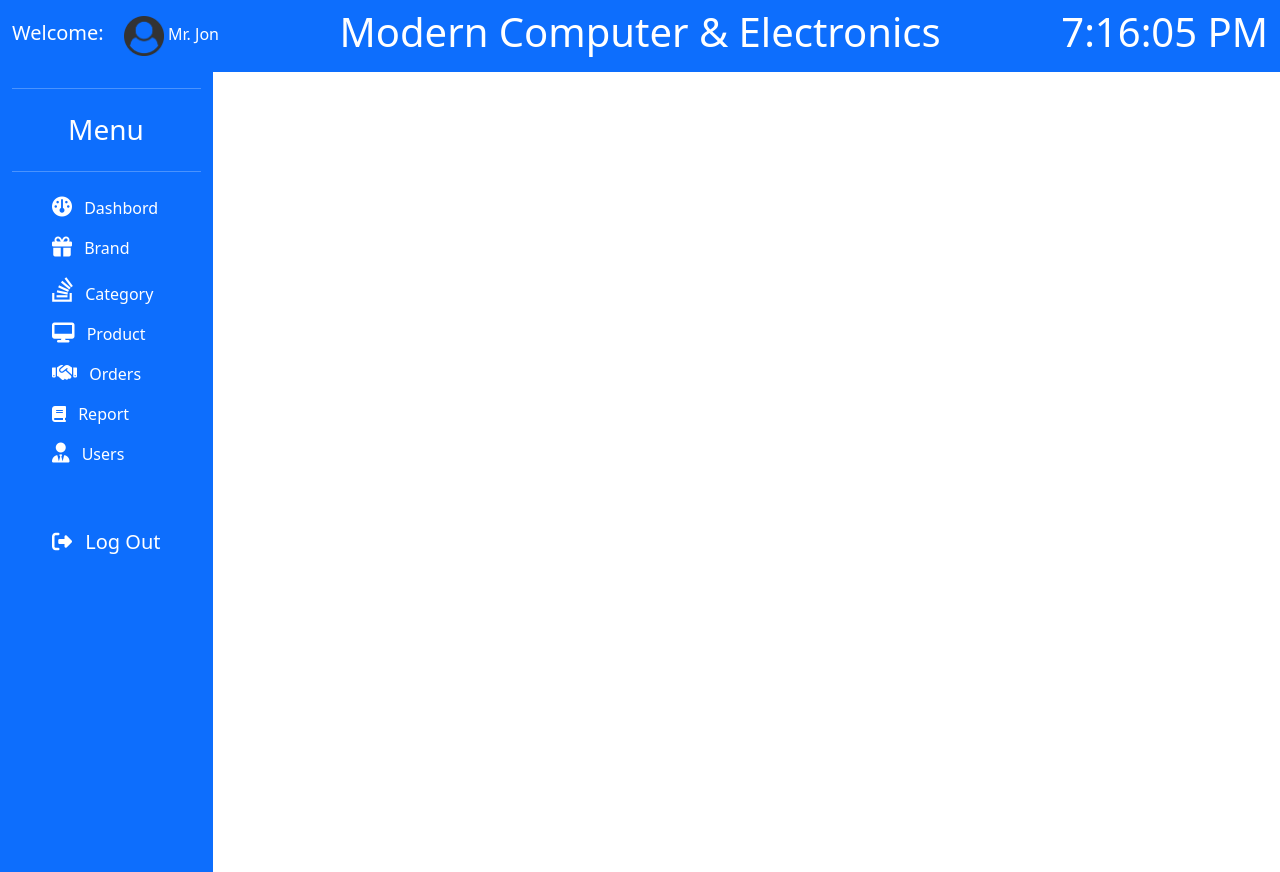
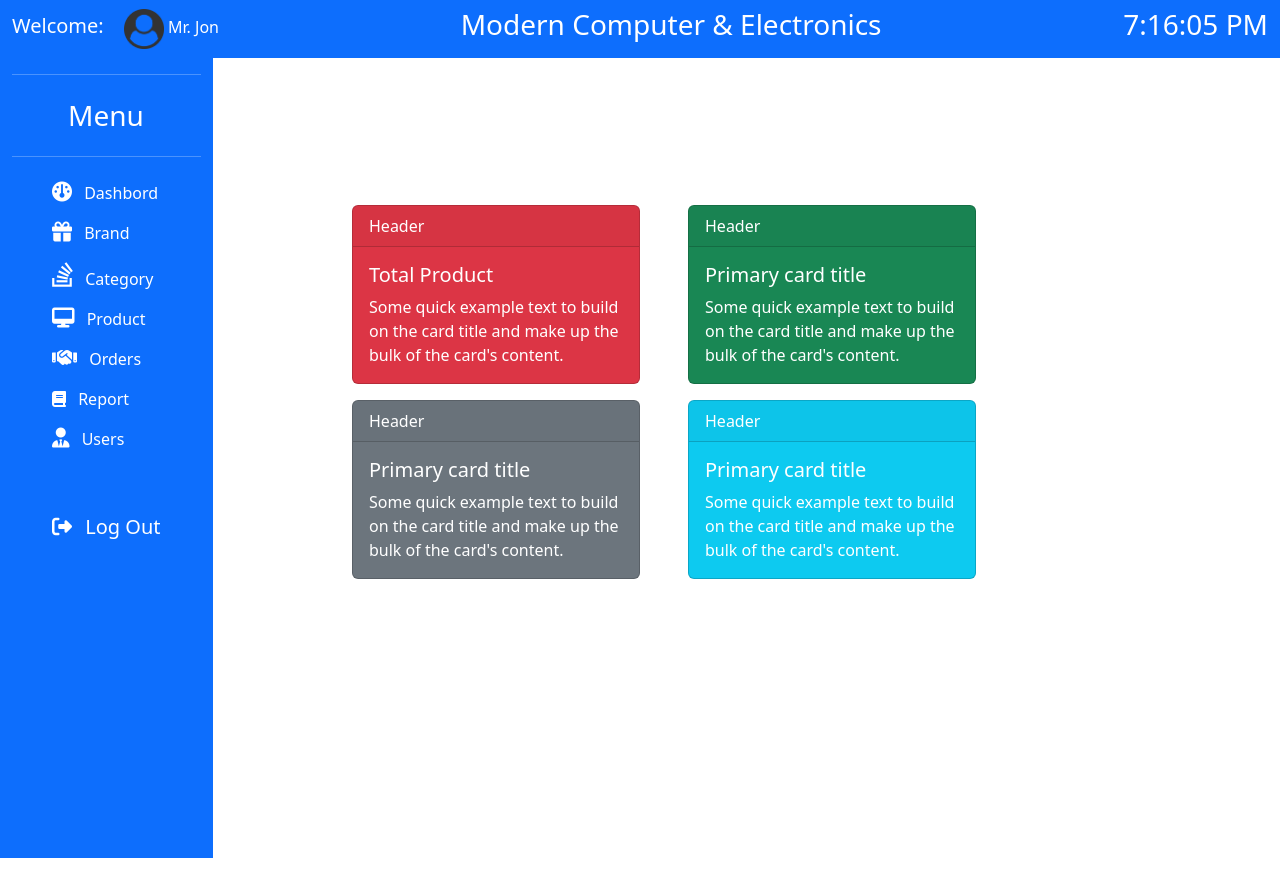
Before and after one commit to FaridAhmedAlif/CinputerShop, a PHP site: page /Dashbord/Dashboard.php in a window 1280 px wide. Run offline with PHP 8.4, Linux system fonts and the light colour scheme; some libraries are stand-ins or nearby versions.

Commit message:
Create Cards

```diff
--- a/Dashbord/Dashboard.php
+++ b/Dashbord/Dashboard.php
@@ -7,6 +7,47 @@
     <link rel="stylesheet" href="https://cdnjs.cloudflare.com/ajax/libs/font-awesome/6.5.1/css/all.min.css"/>
     <link rel="stylesheet" href="../style.css">
 
+            <!-- 4 Cards-->
+            <div class="position-absolute start-50 bottom-50 ms-5">
+            <div class="card text-white bg-success mb-3" style="max-width: 18rem;">
+                <div class="card-header">Header</div>
+                    <div class="card-body">
+                        <h5 class="card-title">Primary card title</h5>
+                        <p class="card-text">Some quick example text to build on the card title and make up the bulk of the card's content.</p>
+                    </div>
+            </div>
+        </div>
+
+        <div class="position-absolute bottom-50 end-50">
+            <div class="card text-white bg-danger mb-3" style="max-width: 18rem;">
+                <div class="card-header">Header</div>
+                    <div class="card-body">
+                        <h5 class="card-title">Total Product</h5>
+                        <p class="card-text">Some quick example text to build on the card title and make up the bulk of the card's content.</p>
+                    </div>
+            </div>
+        </div>
+
+        <div class="position-absolute top-50 end-50">
+            <div class="card text-white bg-secondary mb-3" style="max-width: 18rem;">
+                <div class="card-header">Header</div>
+                    <div class="card-body">
+                        <h5 class="card-title">Primary card title</h5>
+                        <p class="card-text">Some quick example text to build on the card title and make up the bulk of the card's content.</p>
+                    </div>
+            </div>
+        </div>
+
+        <div class="position-absolute top-50 start-50 ms-5">
+            <div class="card text-white bg-info mb-3" style="max-width: 18rem;">
+                <div class="card-header">Header</div>
+                    <div class="card-body">
+                        <h5 class="card-title">Primary card title</h5>
+                        <p class="card-text">Some quick example text to build on the card title and make up the bulk of the card's content.</p>
+                    </div>
+                </div>
+        </div>
+
     <script src="../assets/bootstrap/js/bootstrap.bundle.min,js"></script>
 </body>
 </html>
--- a/Dashbord/header.php
+++ b/Dashbord/header.php
@@ -20,9 +20,9 @@
                         <a class="navbar-brand" href="index.php">Welcome:</a>
                         <img src="../assets/images/user-circle-icon.png"  width="40"> Mr. Jon
                     </div>
-        <h1 style="text-align:center;">Modern Computer & Electronics</h1>
+                    <h3 style="text-align:center;">Modern Computer & Electronics</h3>
                     <!--Time-->
-                    <h1 id = "current-time"> </h1>
+                    <h3 id = "current-time"> </h3>
 
                     <script>
                     let time = document.getElementById("current-time");
--- a/Dashbord/sightbar.php
+++ b/Dashbord/sightbar.php
@@ -21,6 +21,7 @@
                         <h3 class="text-align-center ms-2">Menu</h3>
                     </a>
                         <hr class="text-white">
+                        <!-- Menu Bar -->
                         <ul class="nav nav-pills flex-column mt-1 ms-4 mt-sm-0" id="menu">
                             <li class="nav-item">
                                 <a href="#" class="nav-link text-white" aria-current="page">
@@ -76,5 +77,8 @@
                 </div>
             </div>
         </div>
+
+
+
     </body>
 </html>
```
